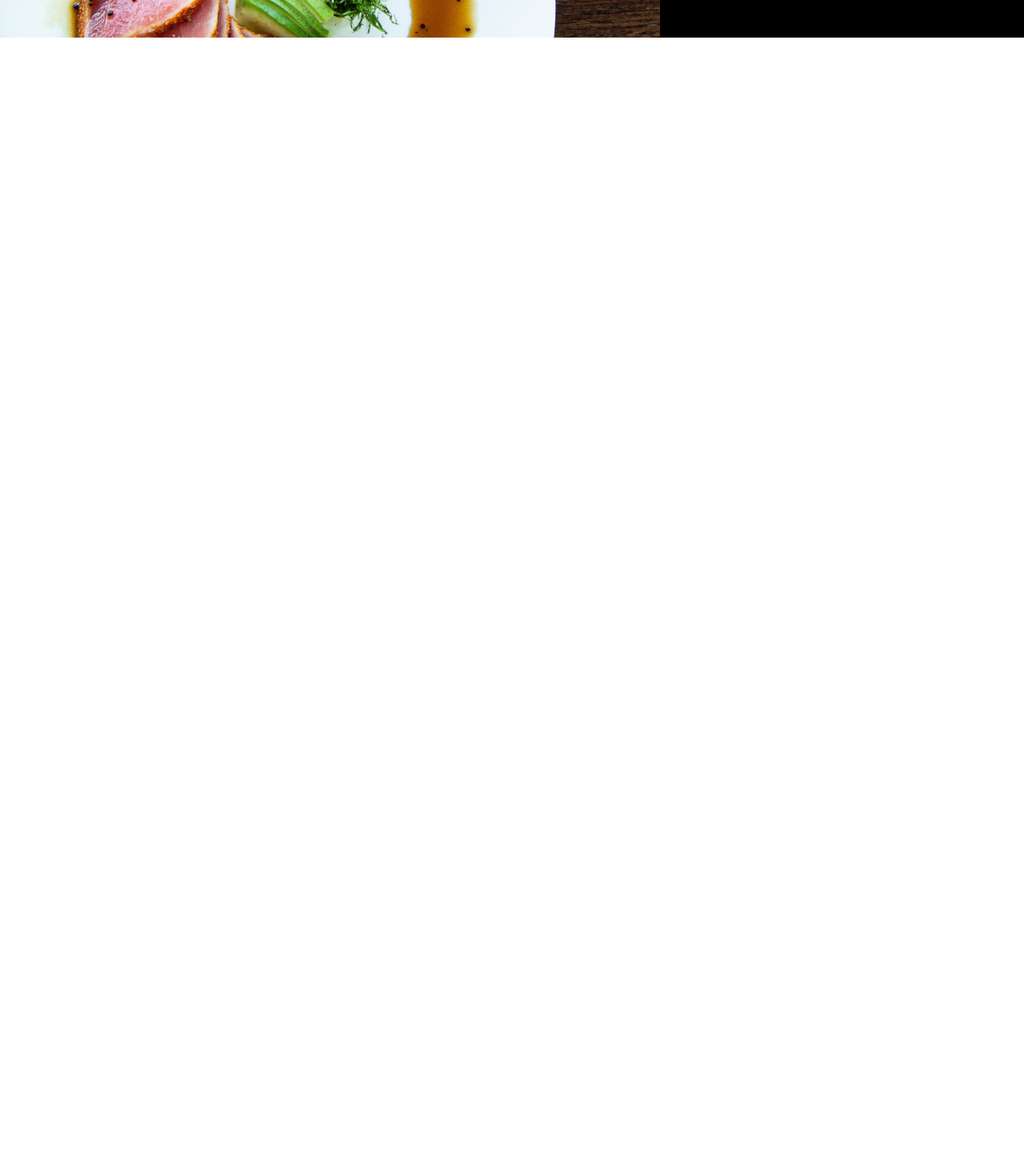
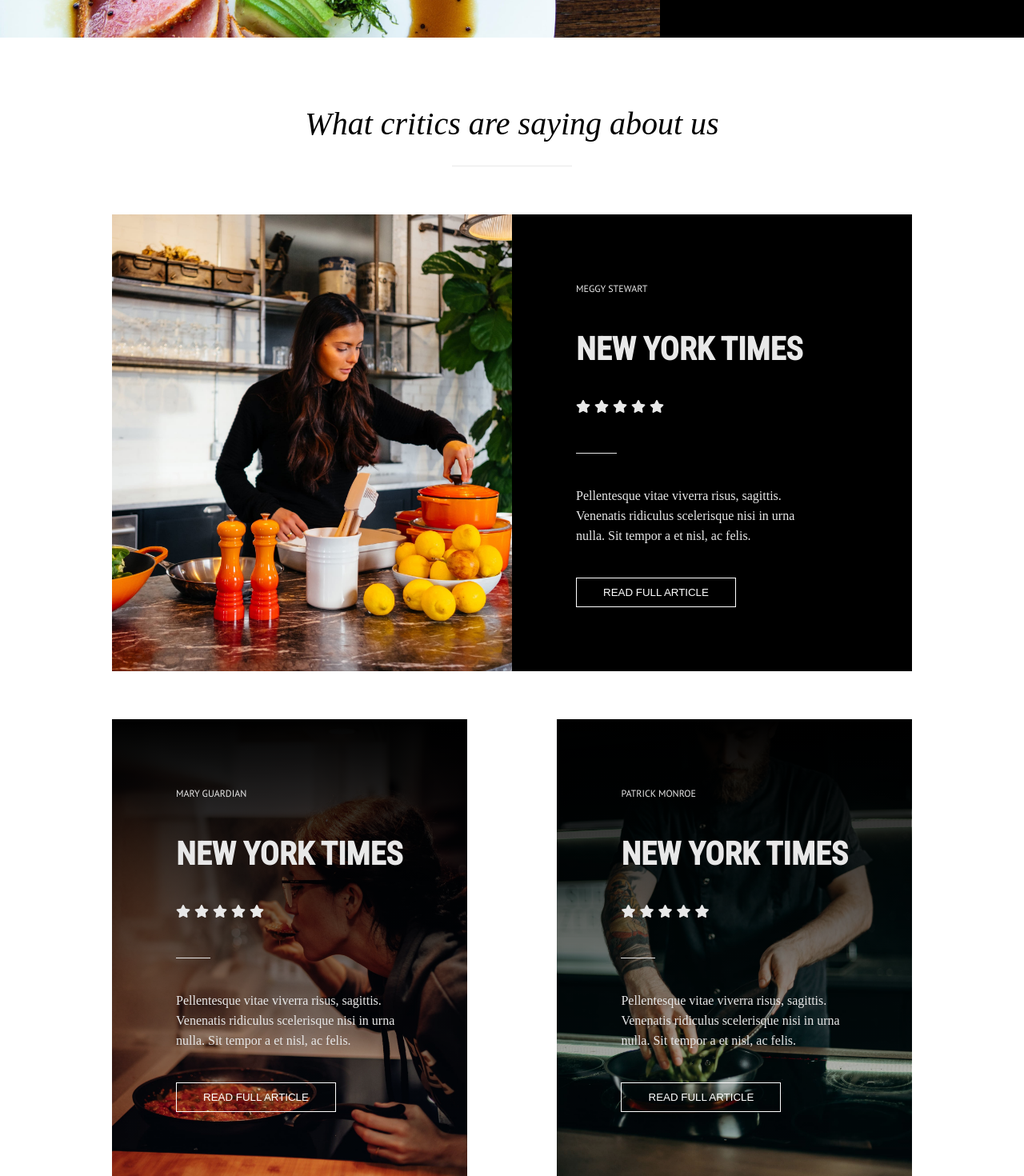
Before and after one commit to DamianoLunardo/proj-html-vuejs, a Vue app: page / in a window 1280 px wide. Shown: the part 2429-3899 px from the top of the page at 80% size. Before the commit the page ends 2476 px from the top, so only its background shows below. Built offline with nearby package versions, Linux system fonts and the light colour scheme.

Commit message:
Add center 2 component and fix

```diff
--- a/src/components/AppMain.vue
+++ b/src/components/AppMain.vue
@@ -1,10 +1,13 @@
 <script>
 import AppMainTop from './AppMainTop.vue';
 import AppMainCenter1 from './AppMainCenter1.vue';
+import AppMainCenter2 from './AppMainCenter2.vue';
+
 export default {
   components: {
     AppMainTop,
     AppMainCenter1,
+    AppMainCenter2,
 
   },
   data () {
@@ -19,13 +22,9 @@
 <template>
 <AppMainTop/>
 <AppMainCenter1/>
-
-
+<AppMainCenter2 />
 </template>
 
 <style lang="scss" scoped>
 
-
-
-
 </style>
--- /dev/null
+++ b/src/components/AppMainCenter2.vue
@@ -0,0 +1,166 @@
+<template>
+    <div class="container-2">
+        <div class="title-section">
+            <p>What critics are saying about us</p>
+            <div class="line-title"></div>
+        </div>
+    </div>
+
+    <div class="container-2">
+        <div class="flex-item">
+            <div class="image-container"></div>
+            <div class="text-info">
+                <div class="right-part">
+                    <p class="text-sub">MEGGY STEWART</p>
+                    <h1>NEW YORK TIMES</h1>
+                    <div class="stars">
+                        <i class="fas fa-star"></i>
+                        <i class="fas fa-star"></i>
+                        <i class="fas fa-star"></i>
+                        <i class="fas fa-star"></i>
+                        <i class="fas fa-star"></i>
+                    </div>
+                    <div class="line"></div>
+                    <p>
+                        Pellentesque vitae viverra risus, sagittis.<br />
+                        Venenatis ridiculus scelerisque nisi in urna<br />
+                        nulla. Sit tempor a et nisl, ac felis.
+                    </p>
+                    <button class="button-black">READ FULL ARTICLE</button>
+                </div>
+            </div>
+        </div>
+    </div>
+
+    <div class="container-2">
+        <div class="flex-item-2">
+
+            <div class="text-info bg-1">
+                <div class="right-part">
+                    <p class="text-sub">MARY GUARDIAN</p>
+                    <h1>NEW YORK TIMES</h1>
+                    <div class="stars">
+                        <i class="fas fa-star"></i>
+                        <i class="fas fa-star"></i>
+                        <i class="fas fa-star"></i>
+                        <i class="fas fa-star"></i>
+                        <i class="fas fa-star"></i>
+                    </div>
+                    <div class="line"></div>
+                    <p>
+                        Pellentesque vitae viverra risus, sagittis.<br />
+                        Venenatis ridiculus scelerisque nisi in urna<br />
+                        nulla. Sit tempor a et nisl, ac felis.
+                    </p>
+                    <button class="button-black">READ FULL ARTICLE</button>
+                </div>
+            </div>
+            <div class="text-info bg-2">
+                <div class="right-part">
+                    <p class="text-sub">PATRICK MONROE</p>
+                    <h1>NEW YORK TIMES</h1>
+                    <div class="stars">
+                        <i class="fas fa-star"></i>
+                        <i class="fas fa-star"></i>
+                        <i class="fas fa-star"></i>
+                        <i class="fas fa-star"></i>
+                        <i class="fas fa-star"></i>
+                    </div>
+                    <div class="line"></div>
+                    <p>
+                        Pellentesque vitae viverra risus, sagittis.<br />
+                        Venenatis ridiculus scelerisque nisi in urna<br />
+                        nulla. Sit tempor a et nisl, ac felis.
+                    </p>
+                    <button class="button-black">READ FULL ARTICLE</button>
+                </div>
+            </div>
+        </div>
+    </div>
+</template>
+
+<style lang="scss" scoped>
+@import url("https://cdnjs.cloudflare.com/ajax/libs/font-awesome/5.15.3/css/all.min.css");
+
+.title-section {
+    padding-top: 75px;
+    font-style: italic;
+    font-size: 40px;
+    text-align: center;
+}
+
+.line {
+    margin-top: 10px;
+    width: 15%;
+    height: 1px;
+    background-color: #e8e8e8;
+}
+
+.line-title {
+    margin-top: 40px;
+    width: 15%;
+    height: 1px;
+    background-color: #e8e8e8;
+    margin-left: auto;
+    margin-right: auto;
+}
+
+img {
+    width: 100%;
+    object-fit: cover;
+}
+
+.image-container {
+    width: 100%;
+    background-image: url(/images/blog72x.jpg);
+    background-position: center;
+    background-size: cover;
+}
+
+.flex-item {
+    display: flex;
+    padding-top: 40px;
+}
+
+.flex-item-2 {
+    display: flex;
+    padding-top: 40px;
+    justify-content: space-between;
+}
+
+.flex-item>* {
+    flex: 50%;
+}
+
+.text-info {
+    color: #e8e8e8;
+    background-color: black;
+    padding: 80px;
+}
+
+.right-part {
+    display: flex;
+    flex-direction: column;
+    gap: 40px;
+}
+
+.stars {
+    display: flex;
+    gap: 5px;
+}
+
+.bg-1 {
+    background-size: cover;
+    background-image: linear-gradient(180deg, rgba(0,0,0,1) 0%, rgba(0,0,0,0) 100%), url(/images/info52x.jpg);
+    background-position: center;
+    background-size: cover;
+}
+
+.bg-2 {
+    background-size: cover;
+    background-image: linear-gradient(180deg, rgba(0,0,0,1) 0%, rgba(0,0,0,0) 100%), url(/images/info12x.jpg);background-position: center;
+    background-size: cover;
+}
+
+
+</style>
```
